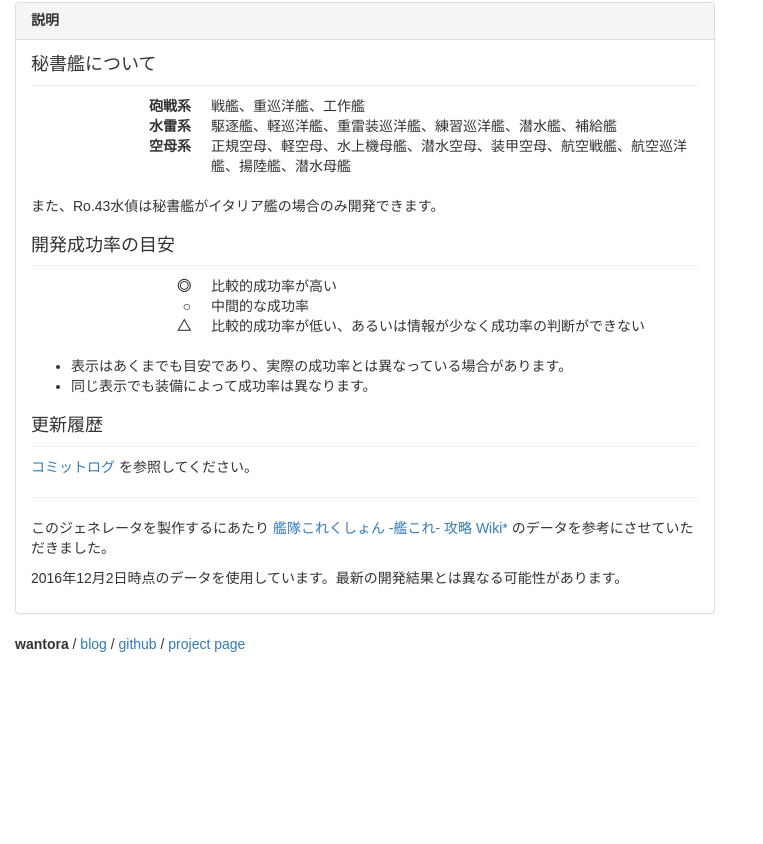
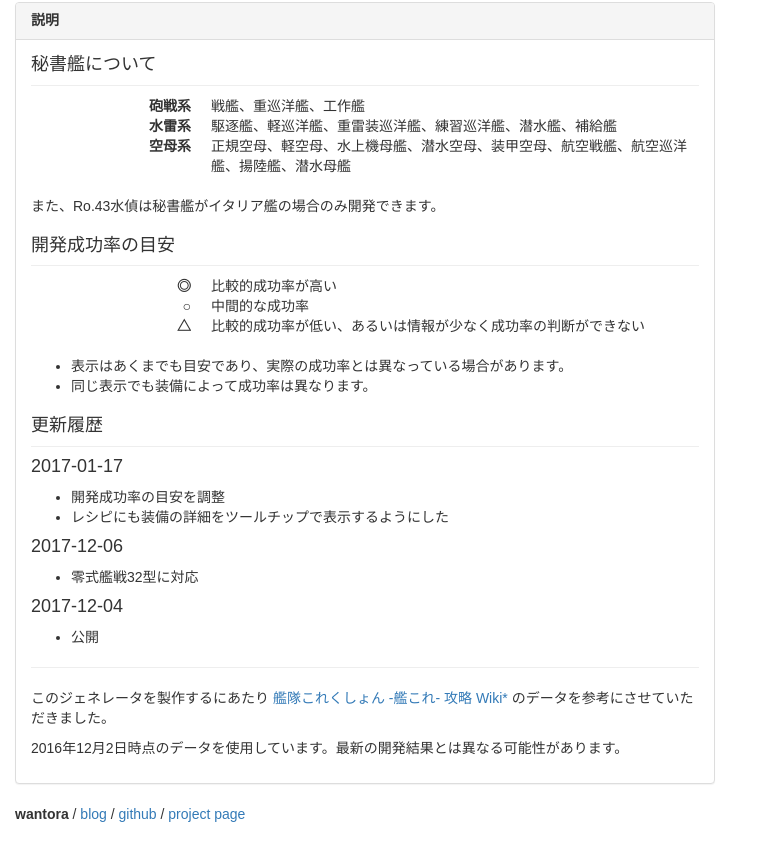
Before and after one commit to wantora/kancolle-recipe-generator, a website with bundled scripts: page public/index.html in a window 1280 px wide. Shown: the part 914-1758 px from the top of the page, without its empty margins (0-763 px from the left). Before the commit the page ends 1588 px from the top, so only its background shows below. Built offline with nearby package versions, Linux system fonts and the light colour scheme.

Commit message:
詳細な更新履歴を追加

```diff
--- a/public/index.html
+++ b/public/index.html
@@ -57,7 +57,24 @@
 
       <h3>更新履歴</h3>
 
-      <p><a href="https://github.com/wantora/kancolle-recipe-generator/commits/master">コミットログ</a> を参照してください。</p>
+      <h4>2017-01-17</h4>
+
+      <ul>
+      <li>開発成功率の目安を調整</li>
+      <li>レシピにも装備の詳細をツールチップで表示するようにした</li>
+      </ul>
+
+      <h4>2017-12-06</h4>
+
+      <ul>
+      <li>零式艦戦32型に対応</li>
+      </ul>
+
+      <h4>2017-12-04</h4>
+
+      <ul>
+      <li>公開</li>
+      </ul>
 
       <hr>
 
```
